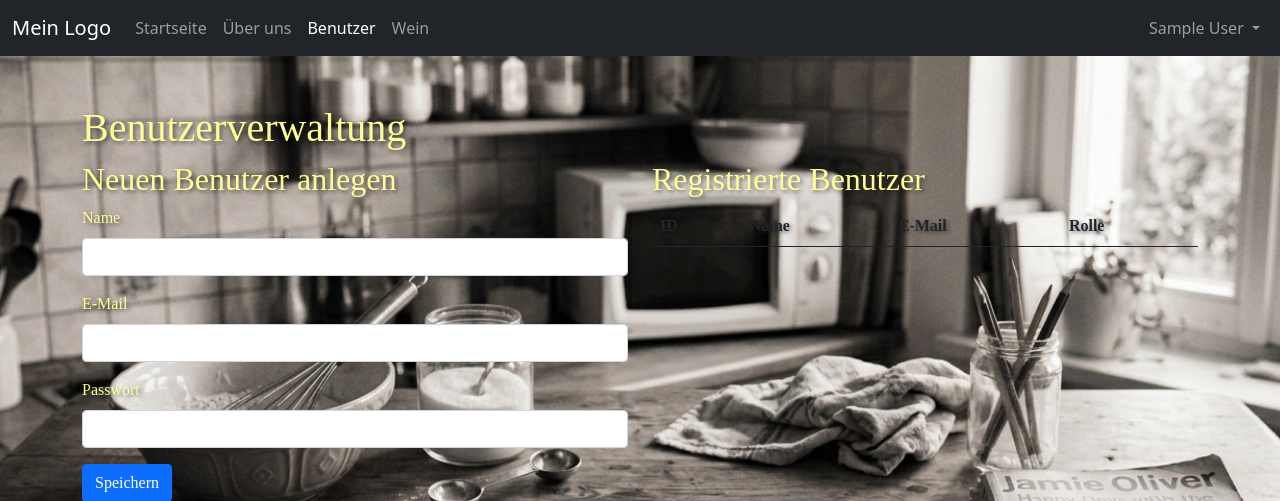
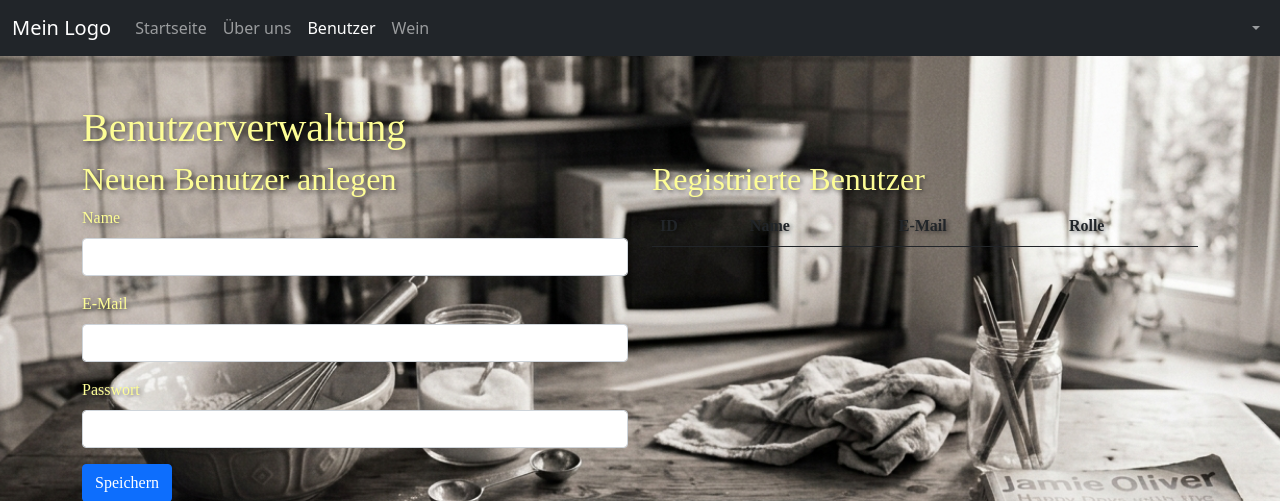
Before and after one commit to baldrichstein-wq/projektmitmarv, a Flask app: page /benutzer in a window 1280 px wide. Shown: the top 501 px of the page. Run offline with Flask 3, Linux system fonts and the light colour scheme; the visitor is signed in with stand-in values (Sample User, id 1); data that the repository does not hold is empty.

Commit message:
deleted {{session_user.name}} from wine.html and benutzer.html as well as essen to restore fuctionality.

```diff
--- a/templates/benutzer.html
+++ b/templates/benutzer.html
@@ -61,7 +61,6 @@
                 <ul class="navbar-nav">
                     <li class="nav-item dropdown">
                         <a class="nav-link dropdown-toggle" href="#" id="navbarDropdown" role="button" data-bs-toggle="dropdown" aria-expanded="false">
-                            {{ session.user.name }}
                         </a>
                         <ul class="dropdown-menu" aria-labelledby="navbarDropdown">
                             <li><a class="dropdown-item" href="{{ url_for('abmeldung') }}">Abmelden</a></li>
--- a/templates/wein.html
+++ b/templates/wein.html
@@ -61,7 +61,6 @@
                 <ul class="navbar-nav">
                     <li class="nav-item dropdown">
                         <a class="nav-link dropdown-toggle" href="#" id="navbarDropdown" role="button" data-bs-toggle="dropdown" aria-expanded="false">
-                            {{ session.user.name }}
                         </a>
                         <ul class="dropdown-menu" aria-labelledby="navbarDropdown">
                             <li><a class="dropdown-item" href="{{ url_for('abmeldung') }}">Abmelden</a></li>
```
Also changed, not shown: 2 other files.
